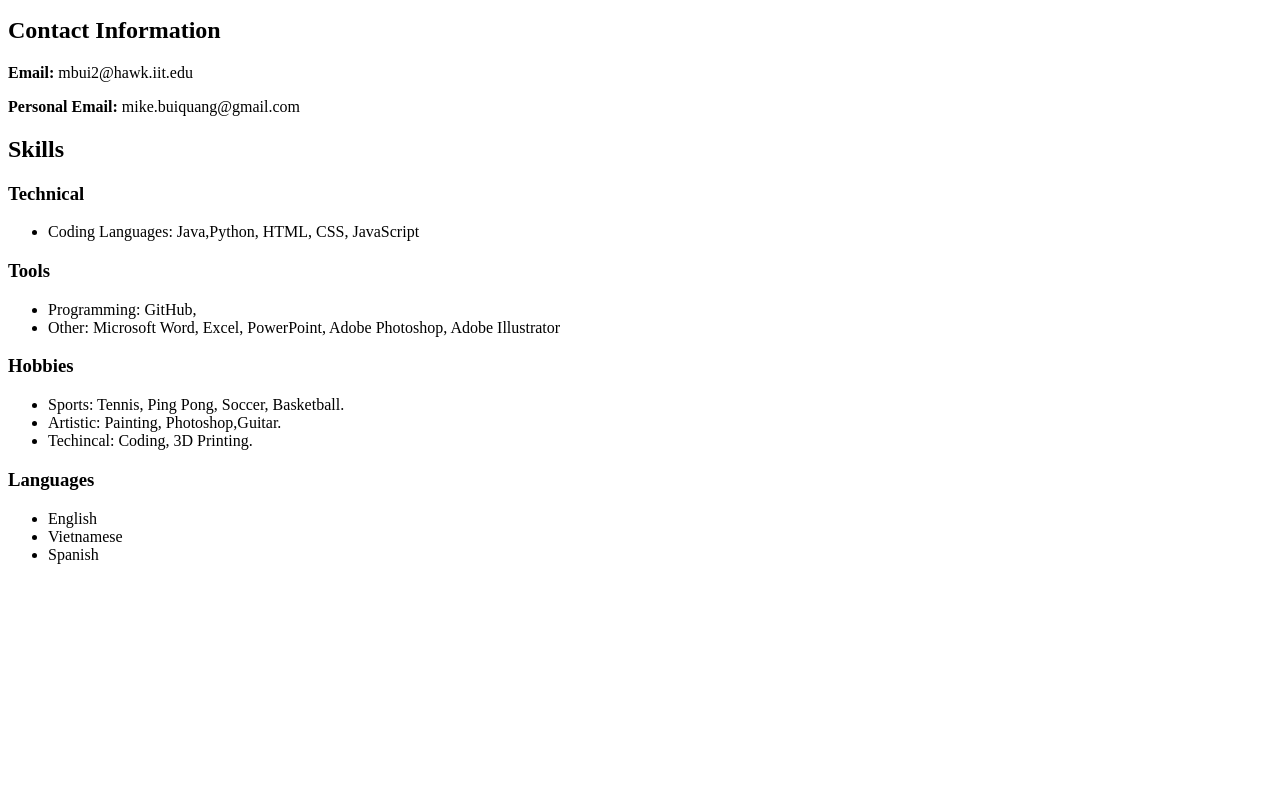
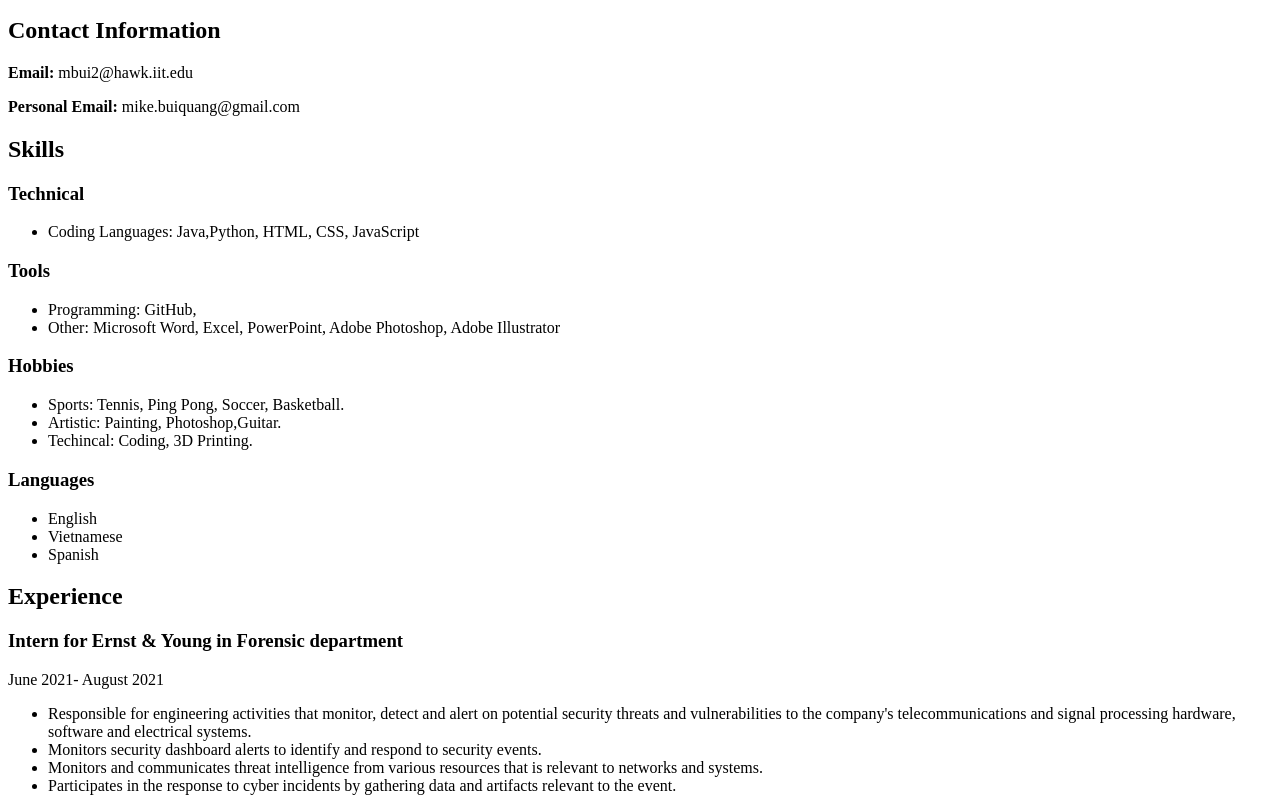
Before and after one commit to mbui2/Project_1, a plain HTML site: page index.html in a window 1280 px wide. Shown: the part 171-982 px from the top of the page. Before the commit the page ends 800 px from the top, so only its background shows below. Drawn offline with Linux system fonts and the light colour scheme.

Commit message:
EY experience

```diff
--- a/index.html
+++ b/index.html
@@ -41,3 +41,12 @@
       <li>Vietnamese</li>
 	  <li>Spanish</li>
     </ul>
+    <h2>Experience</h2>
+    <h3>Intern for Ernst & Young in Forensic department</h3>
+    <p>June 2021- August 2021</p>
+    <ul>
+      <li>Responsible for engineering activities that monitor, detect and alert on potential security threats and vulnerabilities to the company's telecommunications and signal processing hardware, software and electrical systems.</li>
+      <li>Monitors security dashboard alerts to identify and respond to security events.</li>
+      <li>Monitors and communicates threat intelligence from various resources that is relevant to networks and systems.</li>
+      <li>Participates in the response to cyber incidents by gathering data and artifacts relevant to the event.</li>
+    </ul>
```
Also changed, not shown: 1 other file.
